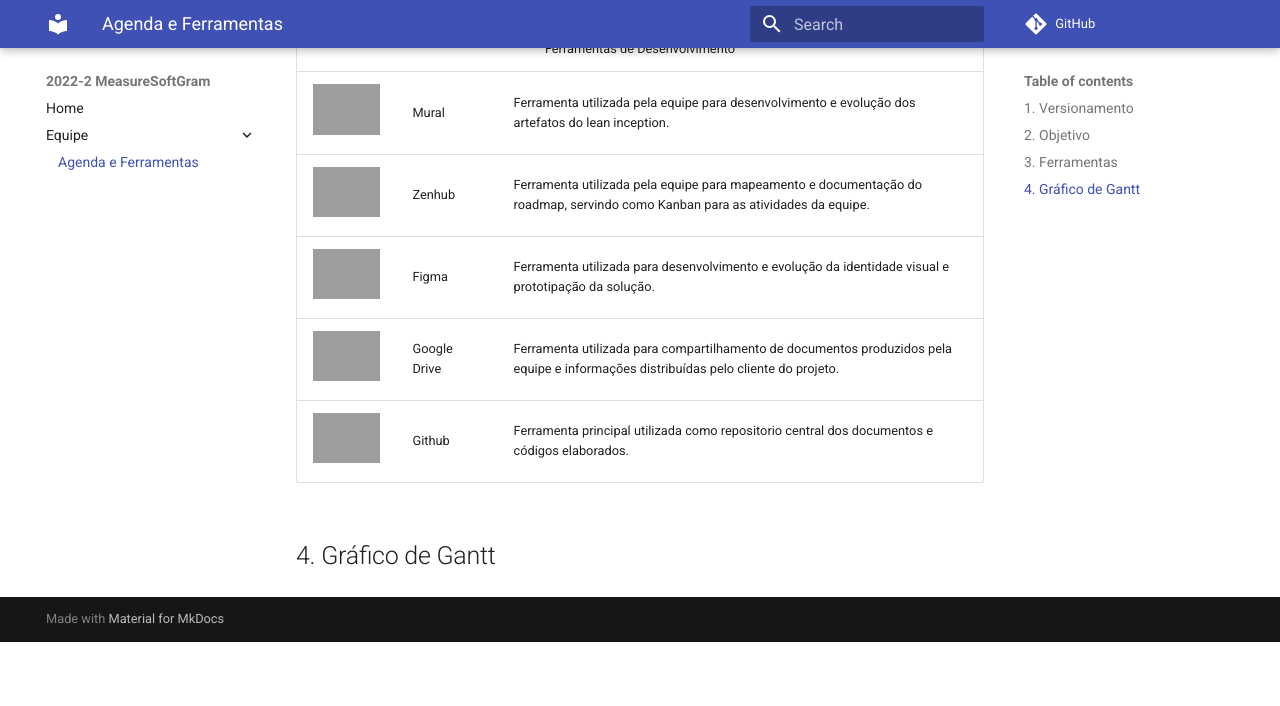
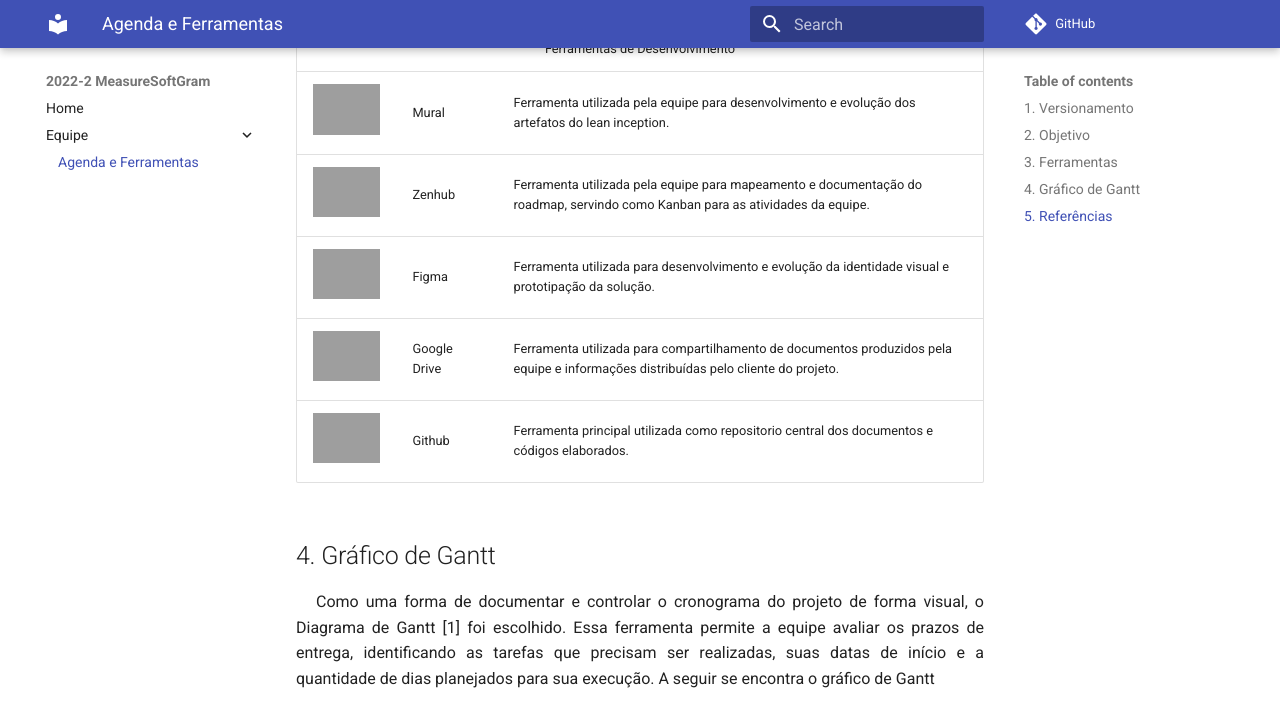
Before and after one commit to fga-eps-mds/2022-2-MeasureSoftGram-Doc, an MkDocs documentation site: the page built from docs/equipe/agenda-e-ferramentas.md, in a window 1280 px wide and 1400 px high, scrolled down 1071 px. Shown: the top 706 px of the window. Built offline with MkDocs 1.6.1 and Material for MkDocs 9.7.7, drawn with Linux system fonts in a browser that asks for light colours; comment, search, counter and statistics services are not loaded; before the commit the page ends 1713 px from its top, so only the background shows below that; some of the changed text lies outside the part shown; grey boxes are pictures that could not be loaded.

Commit message:
#1 Adicionando explicação e quadro de gantt

```diff
--- a/docs/equipe/agenda-e-ferramentas.md
+++ b/docs/equipe/agenda-e-ferramentas.md
@@ -70,3 +70,13 @@
 </table>
 
 ## 4. Gráfico de Gantt
+
+<p align="justify" style="text-indent: 20px">
+    Como uma forma de documentar e controlar o cronograma do projeto de forma visual, o Diagrama de Gantt [1] foi escolhido. Essa ferramenta permite a equipe avaliar os prazos de entrega, identificando as tarefas que precisam ser realizadas, suas datas de início e a quantidade de dias planejados para sua execução. A seguir se encontra o gráfico de Gantt
+</p>
+
+<!-- Link do docs: https://docs.google.com/spreadsheets/d/12dvH6cImAL7deYCg0QH1KWBjoLc0f6ftNfTULV4i1ww/edit?usp=sharing -->
+<iframe style="width: 100%; height: 500px" src="https://docs.google.com/spreadsheets/d/e/2PACX-1vRioRBuw2EFBREHhLzBJCT4aGC4ebs4IDfs_Uz8x8ro0LDuyqS-aLWiR0gWr054BjuC0LD9DE3CRrud/pubhtml?widget=true&amp;headers=false"></iframe>
+
+## 5. Referências
+> [1] Gantt. H. L. (1910). "Work, Wages and Profit". Engineering Magazine. New York.
```
